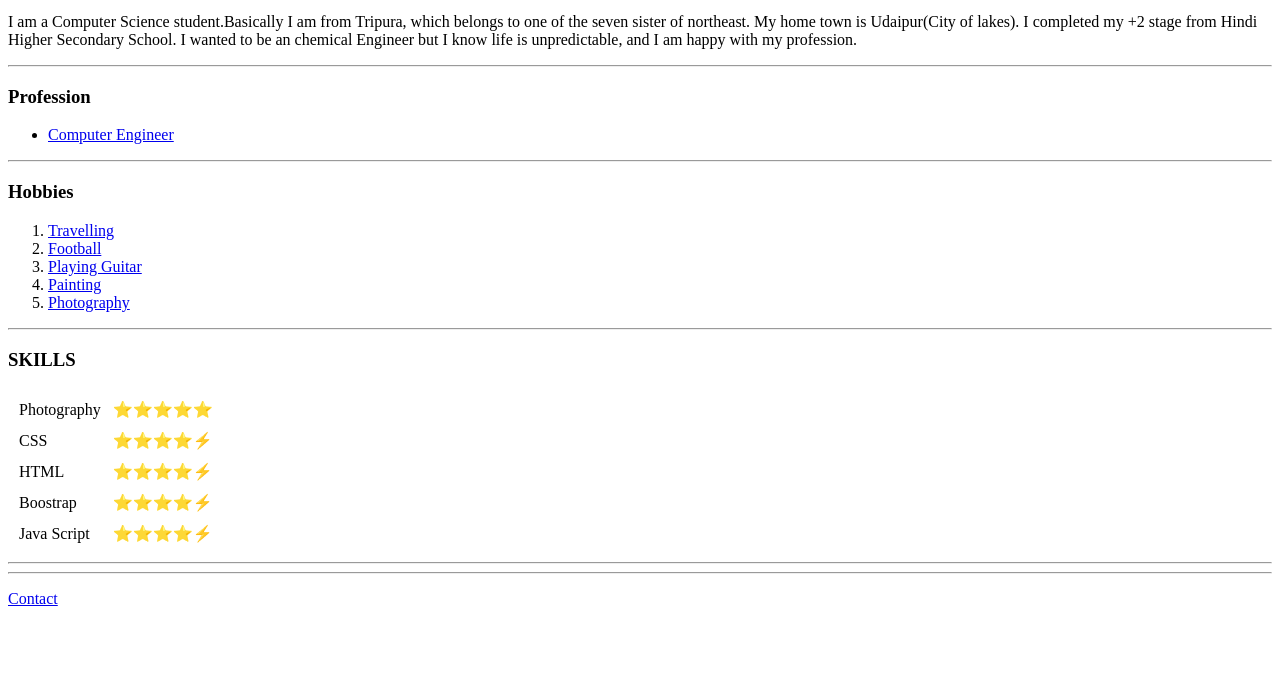
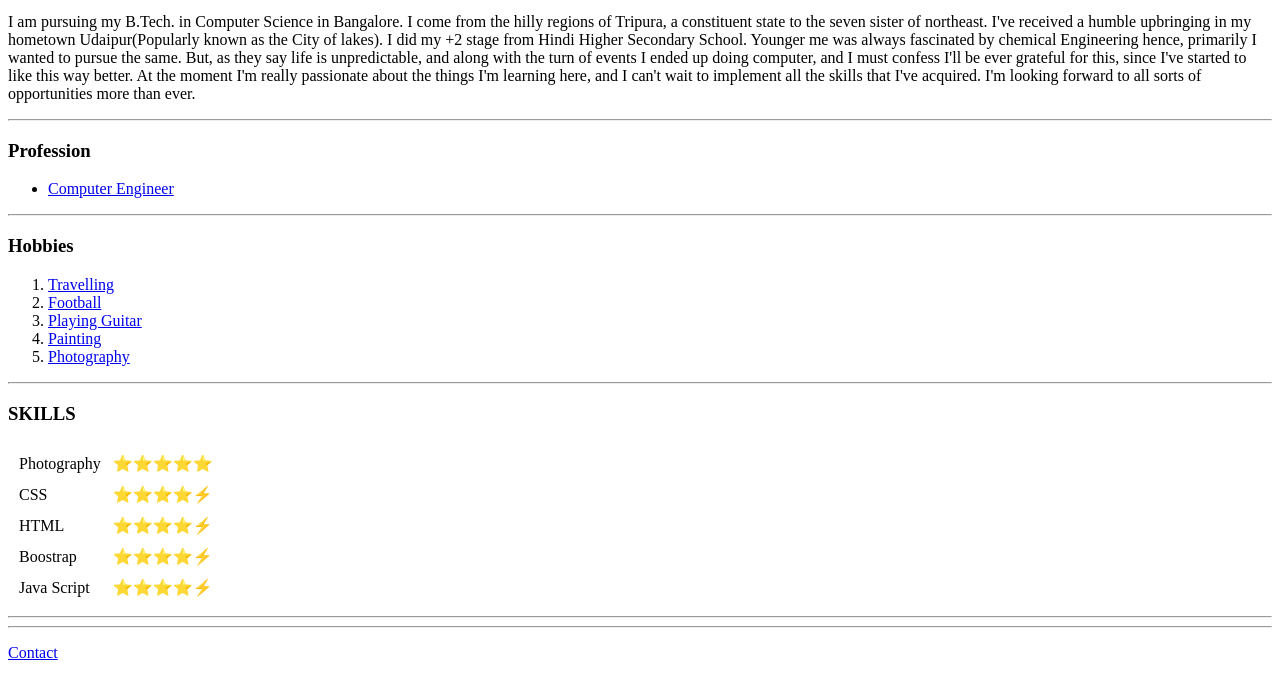
Before and after one commit to trishnabha7/DrumKit, a plain HTML site: page index.html in a window 1280 px wide. Shown: the part 207-885 px from the top of the page. Before the commit the page ends 831 px from the top, so only its background shows below. Drawn offline with Linux system fonts and the light colour scheme.

Commit message:
correction html

```diff
--- a/index.html
+++ b/index.html
@@ -18,10 +18,14 @@
     </tr>
   </table>
 
-  <p> I am a Computer Science student.Basically I am from Tripura,
-    which belongs to one of the seven sister of northeast. My home town is Udaipur(City of lakes).
-    I completed my +2 stage from Hindi Higher Secondary School.
-    I wanted to be an chemical Engineer but I know life is unpredictable, and I am happy with my profession. </p>
+  <p> I am pursuing my B.Tech. in Computer Science in Bangalore.
+    I come from the hilly regions of Tripura, a constituent state to the seven sister of northeast.
+    I've received a humble upbringing in my hometown Udaipur(Popularly known as the City of lakes).
+    I did my +2 stage from Hindi Higher Secondary School.
+Younger me was always  fascinated by chemical Engineering hence, primarily I wanted to pursue the same.
+    But, as they say life is unpredictable, and along with the turn of events I ended up doing computer, and I must confess I'll be ever grateful for this, since I've started to like this way better.
+    At the moment I'm really passionate about the things I'm learning here, and I can't wait to implement all the skills that I've acquired.
+    I'm looking forward to all sorts of opportunities more than ever. </p>
 
 
   <hr>
```
